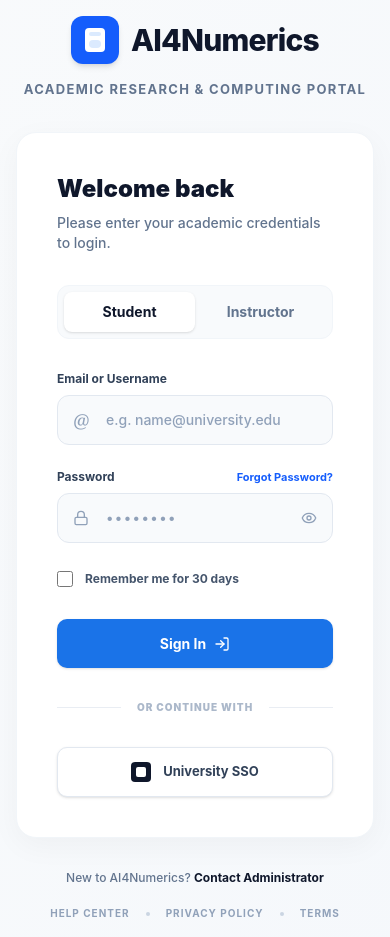
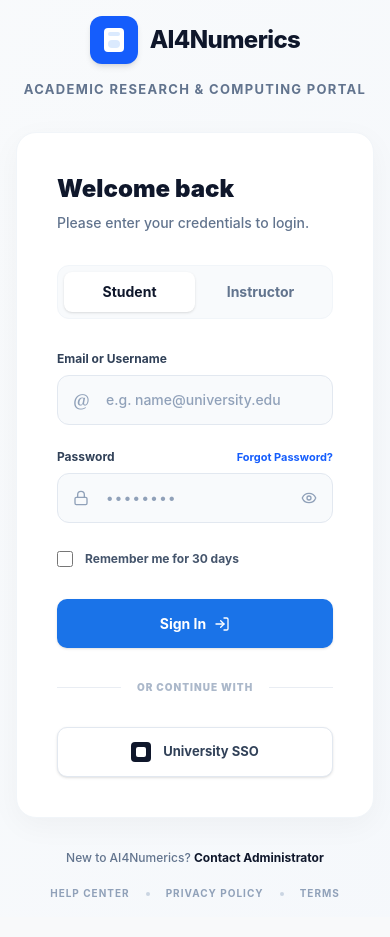
Before and after one commit to arjun-vaidya/aix_copilot, a React app in the folder frontend/: page / in a window 390 px wide. Built offline with nearby package versions, Linux system fonts and the light colour scheme; the HTML template or start-up script is replaced by a standard one.

Commit message:
UI mobile update (sizing)

```diff
--- a/frontend/src/pages/Login.tsx
+++ b/frontend/src/pages/Login.tsx
@@ -27,7 +27,7 @@
                             <div className="absolute top-3 left-1 right-1 h-2 bg-blue-100 rounded-sm" />
                         </div>
                     </div>
-          <span className="font-extrabold text-3xl text-slate-900 tracking-tight">
+                    <span className="font-extrabold text-2xl md:text-3xl text-slate-900 tracking-tight">
                         AI4Numerics
                     </span>
                 </div>
@@ -43,7 +43,7 @@
                         Welcome back
                     </h1>
                     <p className="text-sm text-slate-500 font-medium">
-            Please enter your academic credentials to login.
+                        Please enter your credentials to login.
                     </p>
                 </div>
 
@@ -52,8 +52,7 @@
                     <button
                         type="button"
                         onClick={() => setRoleMode("student")}
-            className={`flex-1 py-2.5 text-sm font-bold rounded-lg transition-all ${
-              roleMode === "student"
+                        className={`flex-1 py-2.5 text-sm font-bold rounded-lg transition-all ${roleMode === "student"
                             ? "bg-white text-slate-900 shadow-sm"
                             : "text-slate-500 hover:text-slate-700 hover:bg-slate-100"
                             }`}
@@ -63,8 +62,7 @@
                     <button
                         type="button"
                         onClick={() => setRoleMode("instructor")}
-            className={`flex-1 py-2.5 text-sm font-bold rounded-lg transition-all ${
-              roleMode === "instructor"
+                        className={`flex-1 py-2.5 text-sm font-bold rounded-lg transition-all ${roleMode === "instructor"
                             ? "bg-white text-slate-900 shadow-sm"
                             : "text-slate-500 hover:text-slate-700 hover:bg-slate-100"
                             }`}
```
Lines whose indentation alone changed are shown as unchanged.
